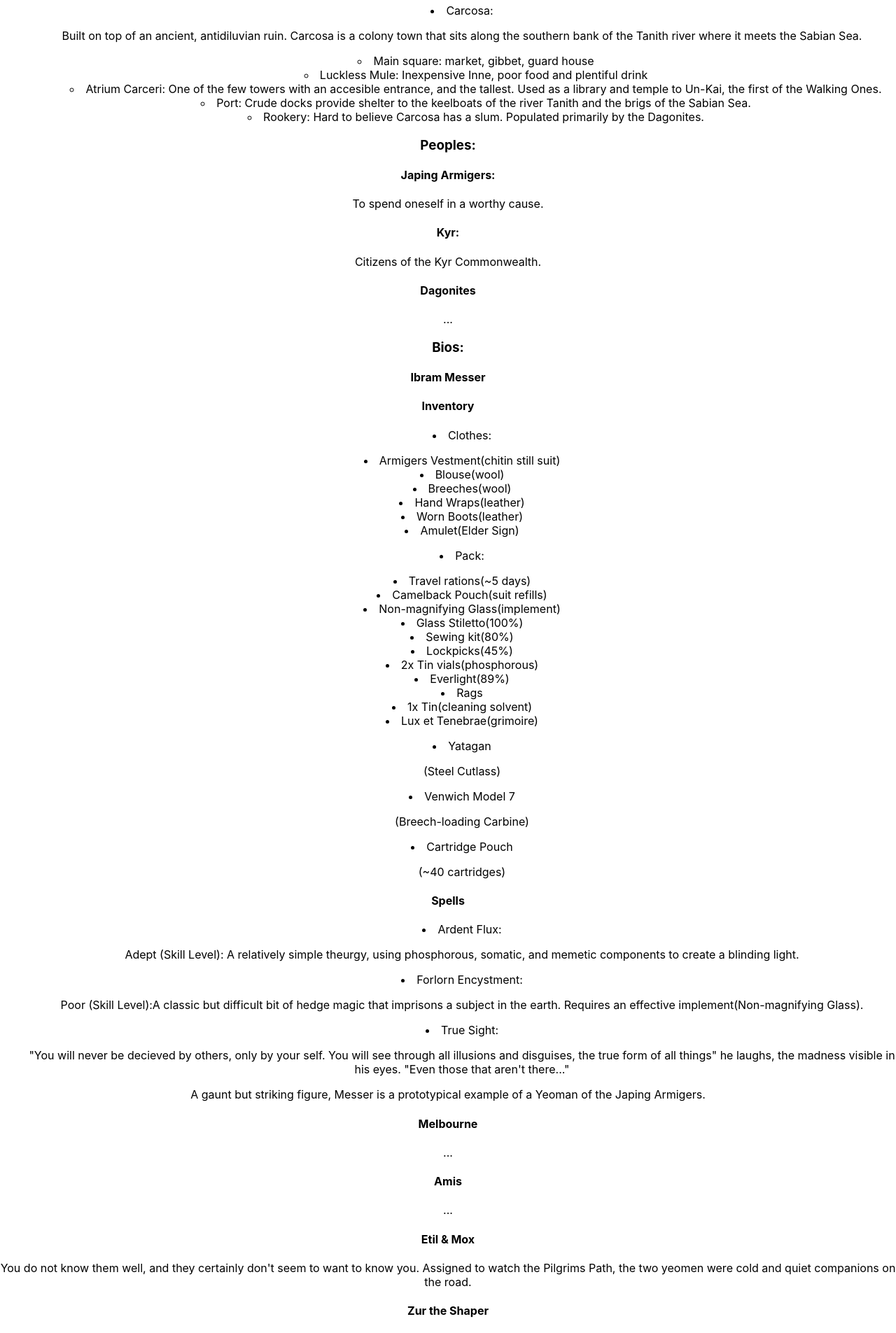
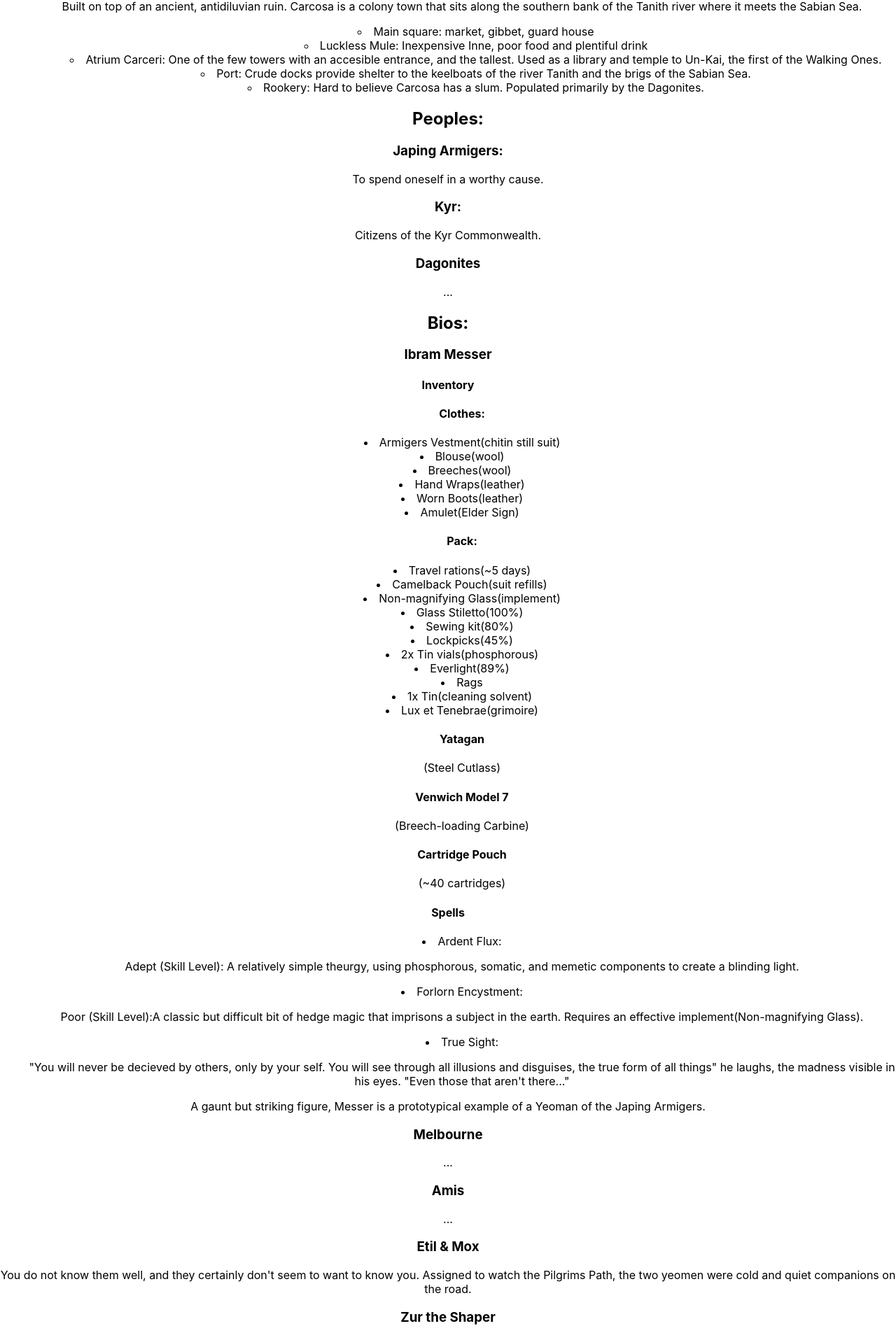
Before and after one commit to WiseFool92/Avernus, a React (Create React App) app: page /storyboard in a window 1280 px wide. Shown: the part 869-2774 px from the top of the page at 70% size. Built offline with nearby package versions, Linux system fonts and the light colour scheme.

Commit message:
modify titles for readability

```diff
--- a/src/components/StoryBoard.jsx
+++ b/src/components/StoryBoard.jsx
@@ -6,9 +6,8 @@ function StoryBoard(){
   return (
     <>
       <div className='storyboard'>
-        <h1>The Story So Far</h1>
-        <h2>The Road to Carcosa</h2>
-        <h3>Places:</h3>
+        <h1>The Road to Carcosa</h1>
+        <h2>Places:</h2>
           <ul>
             <li>Avernus:</li>
               <p>An underground tombworld.</p>
@@ -52,18 +51,18 @@ function StoryBoard(){
                 <li>Rookery: Hard to believe Carcosa has a slum. Populated primarily by the Dagonites.</li>
               </ul>
           </ul>
-        <h3>Peoples:</h3>
-        <h4>Japing Armigers:</h4>
+        <h2>Peoples:</h2>
+        <h3>Japing Armigers:</h3>
           <p>To spend oneself in a worthy cause.</p>
-        <h4>Kyr:</h4>
+        <h3>Kyr:</h3>
           <p>Citizens of the Kyr Commonwealth.</p>
-        <h4>Dagonites</h4>
+        <h3>Dagonites</h3>
           <p>...</p>
-        <h3>Bios:</h3>
-        <h4>Ibram Messer</h4>
+        <h2>Bios:</h2>
+        <h3>Ibram Messer</h3>
         <h4>Inventory</h4>
           <ul>
-            <li>Clothes:</li>
+            <h4>Clothes:</h4>
               <p>
                 <li>Armigers Vestment(chitin still suit)</li>
                 <li>Blouse(wool)</li>
@@ -72,7 +71,7 @@ function StoryBoard(){
                 <li>Worn Boots(leather)</li>
                 <li>Amulet(Elder Sign)</li>
               </p>
-            <li>Pack:</li>
+            <h4>Pack:</h4>
               <p>
                 <li>Travel rations(~5 days)</li>
                 <li>Camelback Pouch(suit refills)</li>
@@ -86,15 +85,15 @@ function StoryBoard(){
                 <li>1x Tin(cleaning solvent)</li>
                 <li>Lux et Tenebrae(grimoire)</li>
               </p>
-            <li>Yatagan</li>
+            <h4>Yatagan</h4>
               <p>
                 (Steel Cutlass)
               </p>
-            <li>Venwich Model 7</li>
+            <h4>Venwich Model 7</h4>
               <p>
                 (Breech-loading Carbine)
               </p>
-            <li>Cartridge Pouch</li>
+            <h4>Cartridge Pouch</h4>
               <p>
                 (~40 cartridges)
               </p>
@@ -116,19 +115,19 @@ function StoryBoard(){
         <p>
           A gaunt but striking figure, Messer is a prototypical example of a Yeoman of the Japing Armigers.
         </p>
-        <h4>Melbourne</h4>
+        <h3>Melbourne</h3>
         <p>
           ...
         </p>
-        <h4>Amis</h4>
+        <h3>Amis</h3>
         <p>
           ...
         </p>
-        <h4>Etil & Mox</h4>
+        <h3>Etil & Mox</h3>
         <p>
           You do not know them well, and they certainly don't seem to want to know you. Assigned to watch the Pilgrims Path, the two yeomen were cold and quiet companions on the road.
         </p>
-        <h4>Zur the Shaper</h4>
+        <h3>Zur the Shaper</h3>
         <p>
           Your contact in Carcosa, Zur is the definition of eccentric. A mendicant and arcanist with the College of Dunwich, he is investigating odd reports from the foggy coastal colony. [He lives under a tent in the Rookery, a Dagonite slum.]
         </p>
```
